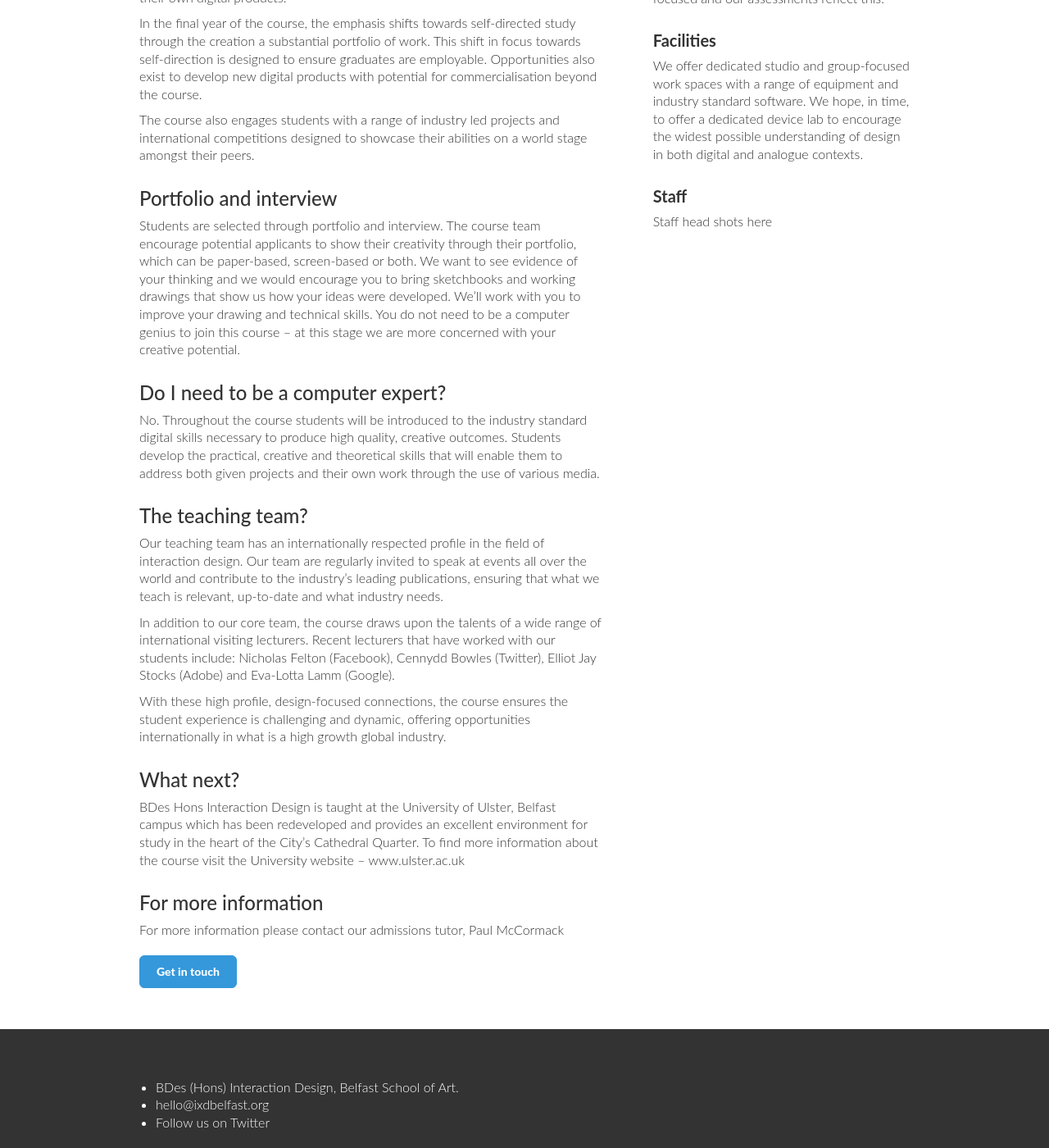
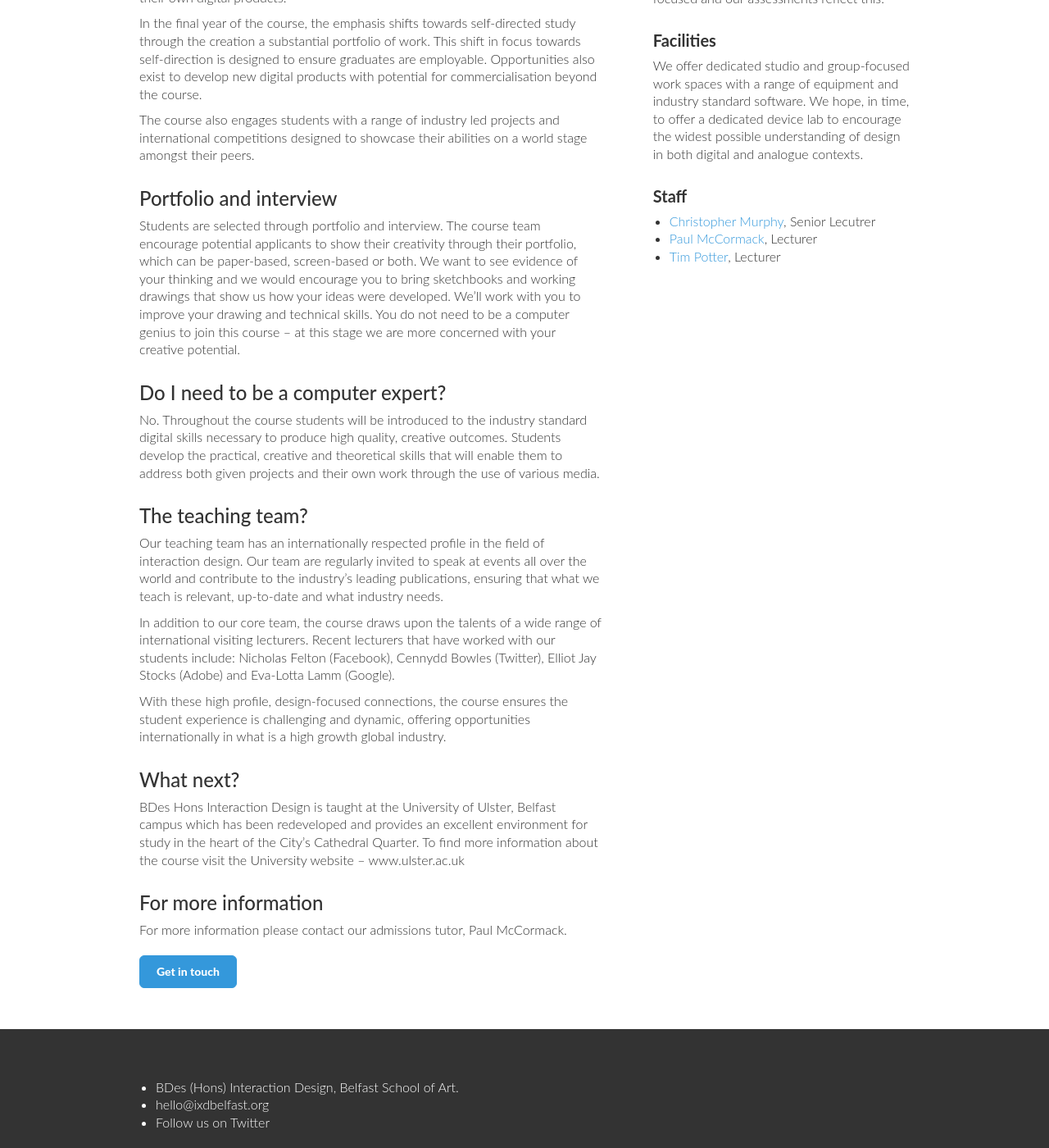
Before and after one commit to ixdbelfast/ixdbelfast.github.io, a Jekyll site: the page built from apply.html, in a window 1280 px wide and 1400 px high, scrolled down 987 px. Shown: the whole window at 82% size. Built offline with Jekyll 4.4.1, drawn with Linux system fonts in a browser that asks for light colours.

Commit message:
Update apply.html

```diff
--- a/apply.html
+++ b/apply.html
@@ -41,7 +41,7 @@ permalink: /apply/
 
 	<h2>For more information</h2>
 
-	<p>For more information please contact our admissions tutor, Paul McCormack</p>
+	<p>For more information please contact our admissions tutor, Paul McCormack.</p>
 
 	<a class="button" href="mailto:p.mccormack@ulster.ac.uk">Get in touch</a>
 
@@ -65,6 +65,10 @@ permalink: /apply/
 	<p>We offer dedicated studio and group-focused work spaces with a range of equipment and industry standard software. We hope, in time, to offer a dedicated device lab to encourage the widest possible understanding of design in both digital and analogue contexts.</p>
 
 	<h3>Staff</h3>
-	<p>Staff head shots here</p>
+	<ul>
+	  	<li><a href="https://twitter.com/fehler">Christopher Murphy</a>, Senior Lecutrer</li>
+		<li><a href="https://twitter.com/eleventhirty">Paul McCormack</a>, Lecturer</li>
+		<li><a href="https://twitter.com/tejpotter">Tim Potter</a>, Lecturer</li>
+	</ul>
 
 </div>
```
